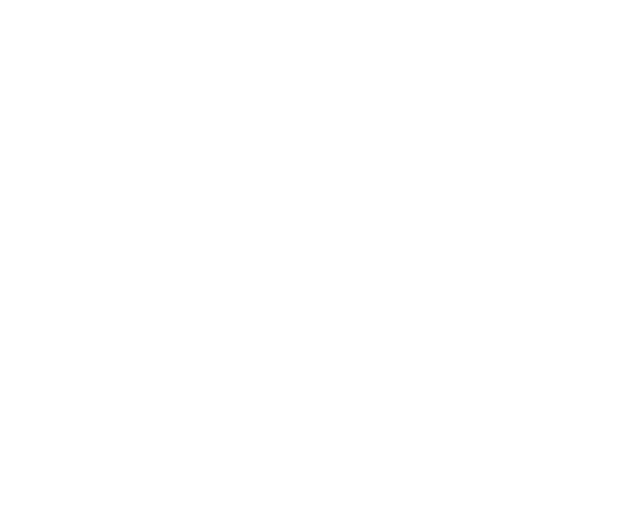
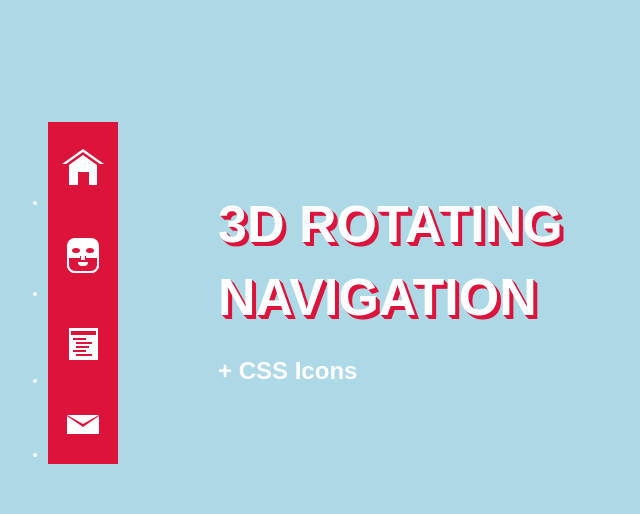
Before and after one commit to SOUHAIBMEHEMEL/Souhaib, a PHP site: page /store.html in a window 1280 px wide. Before the commit the part shown is empty. Shown: the top 514 px of the page, without its empty margins (0-640 px from the left). Run offline with PHP 8.4, Linux system fonts and the light colour scheme.

Commit message:
last modif

```diff
--- a/css/style.css
+++ b/css/style.css
@@ -217,4 +217,5 @@ section:target h1 {
 
 
 
-                                                                                                                                                                                                                     </div>
+
+                                                                                                                                                                                                                   </div>
--- a/store.html
+++ b/store.html
@@ -3,13 +3,367 @@
 <head>
     <meta charset="UTF-8">
     <title>Title</title>
+
+<style>
+    *,*:before,*:after {
+        box-sizing: border-box;
+    }
+
+    :after {
+        content: "";
+    }
+
+    section {
+        position: relative;
+        left: 100px;
+    }
+
+    h1 {
+        margin:80px 0 10px 0;
+        font-size: 52px;
+        font-family: 'Montserrat', sans-serif;
+        text-transform: uppercase;
+        text-shadow: 1px 1px 0px #DC143C,
+        2px 2px 0px #DC143C,
+        3px 3px 0px #DC143C,
+        4px 4px 0px #DC143C;
+    }
+
+    h2 {
+        font-size: 24px;
+    }
+
+    body {
+        padding: 100px 0;
+        background: lightblue;
+        color: white;
+        max-width:640px;
+        font-family: 'Montserrat', sans-serif;
+        font-size: 14px;
+        line-height:1.4;
+        font-smoothing: anti-aliased;
+    }
+
+    nav {
+        float: left;
+        position: relative;
+        top: 0;
+        left: 0;
+        background: transparent;
+    }
+
+    nav ul {
+        text-align: center;
+    }
+
+    nav ul li {
+        position: relative;
+        width: 70px;
+        cursor: pointer;
+        background: crimson;
+        text-transform: uppercase;
+        transition:all .4s ease-out;
+    }
+
+    nav ul li:after {
+        position: absolute;
+        background: white;
+        color: crimson;
+        top:0;
+        left: 70px;
+        width: 70px; height: 100%;
+        opacity:.5;
+        transform: perspective(400px) rotateY(90deg);
+        transform-origin: 0 100%;
+        transition:all .4s ease-out;
+    }
+
+    nav ul li:nth-child(1):after {
+        content: "Home";
+        line-height: 88px;
+    }
+    nav ul li:nth-child(2):after {
+        content: "About";
+        line-height: 88px;
+    }
+    nav ul li:nth-child(3):after {
+        content: "Work";
+        line-height: 85px;
+    }
+    nav ul li:nth-child(4):after {
+        content: "Say hi";
+        line-height: 70px;
+    }
+
+    nav ul li:hover {
+        transform: translateX(-70px);
+    }
+
+    nav ul li:hover:after {
+        opacity: 1;
+        transform: perspective(400px) rotateY(0deg) scale(1) ;
+    }
+
+
+    nav ul li > div {
+        display: inline-block;
+        padding: 25px 0;
+        background: transparent;
+    }
+
+    nav ul li div { position: relative; }
+
+    .roof {
+        width: 0;
+        height: 0;
+        top:2px;
+        border-style: solid;
+        border-width: 0 21px 15px 21px;
+        border-color: transparent transparent #ffffff transparent;
+    }
+
+    .roof-edge {
+        position: absolute;
+        z-index: 20;
+        left: -17px;
+        top: 3px;
+        width: 0;
+        height: 0;
+        border-style: solid;
+        border-width: 0 17px 12px 17px;
+        border-color: transparent transparent crimson transparent;
+    }
+    /*white triangle over red triangle*/
+    .roof-edge:after {
+        position: absolute;
+        left: -14.5px;
+        top: 3px;
+        width: 0;
+        height: 0;
+        border-style: solid;
+        border-width: 0 14.5px 10px 14.5px;
+        border-color: transparent transparent white transparent;
+    }
+
+    .front {
+        position: relative;
+        top: 3px;
+        width: 28.5px;
+        height: 20px;
+        margin: 0 auto;
+        background: white;
+    }
+    /*door*/
+    .front:after {
+        position: absolute;
+        background: crimson;
+        width: 11px;
+        height: 13px;
+        bottom: 0;
+        left:9px;
+    }
+
+    /*/// About me ////*/
+
+    .head {
+        width: 32px;
+        height: 35px;
+        background: white;
+        border-radius:8px;
+    }
+    /*mouth*/
+    .head:after {
+        width: 4px;
+        height: 10px;
+        background: white;
+        position: absolute;
+        border-radius:4px 0 0 4px;
+        top:21px;
+        left: 14px;
+        transform:rotate(270deg);
+    }
+
+    .eyes {
+        width: 8px;
+        height: 5px;
+        border-radius: 50%;
+        position: absolute;
+        top: 10px;
+        left: 5px;
+        background: crimson;
+    }
+    /*right eye*/
+    .eyes:after {
+        width: 8px;
+        height: 5px;
+        border-radius: 50%;
+        position: absolute;
+        top: 0;
+        left: 14px;
+        background: crimson;
+    }
+
+    .beard {
+        width: 32px;
+        height: 17px;
+        background: crimson;
+        border:2px solid white;
+        position: absolute;
+        bottom: 0;
+        left: 0;
+        border-radius:0 0 8px 8px;
+    }
+    /*nose*/
+    .beard:after {
+        position: absolute;
+        top:-2px;
+        left: 11px;
+        background: white;
+        width:6px;
+        height: 4px;
+        border-left:1px solid crimson;
+        border-right:1px solid crimson;
+    }
+
+    /*//work//*/
+
+    .paper {
+        position: relative;
+        height:32px;
+        width: 29px;
+        background: white;
+        border:2px solid white;
+    }
+
+    /*window*/
+    .paper:after {
+        position: absolute;
+        top:1px;
+        left: 0;
+        width: 25px;
+        height: 29px;
+        background: white;
+        border-top:4px solid crimson;
+    }
+
+    .lines {
+        position: absolute;
+        top: 36px;
+        left: 5px;
+        width: 11px;
+        box-shadow: 0 0 0 1px crimson;
+    }
+
+    .lines:after {
+        position: absolute;
+        top: 4px;
+        left: 3px;
+        width: 14px;
+        box-shadow: 0 0 0 1px crimson;
+    }
+
+    .lines:nth-child(2) {
+        position: absolute;
+        top: 44px;
+        left: 8px;
+        width: 11px;
+    }
+
+    .lines:nth-child(2):after {
+        position: absolute;
+        top: 4px;
+        left: -3px;
+        width: 11px;
+    }
+
+    .lines:nth-child(3) {
+        position: absolute;
+        top: 52px;
+        left: 8px;
+        width: 14px;
+    }
+
+    .lines:nth-child(3):after {
+        display: none;
+    }
+
+    /*//mail //*/
+
+    .mail-base {
+        position: relative;
+        width: 32px;
+        height: 18px;
+        background: white;
+    }
+
+    .mail-top {
+        position: absolute;
+        z-index: 20;
+        left: 0;
+        top: 0;
+        width: 0;
+        height: 0;
+        transform: rotate(180deg);
+        border-style: solid;
+        border-width: 0 16px 11px 16px;
+        border-color: transparent transparent crimson transparent;
+    }
+
+    .mail-top:after {
+        position: absolute;
+        z-index: 20;
+        left: -16px;
+        top: 3px;
+        width: 0;
+        height: 0;
+        border-style: solid;
+        border-width: 0 16px 9px 16px;
+        border-color: transparent transparent white transparent;
+    }
+
+
+</style>
 </head>
 <body>
 <nav>
-    <a href="#first"><i class="fa fa-user"></i></a>
-    <a href="#second"><i class="fa fa-briefcase"></i></a>
-    <a href="#third"><i class="fa fa-file"></i></a>
-    <a href="#fourth"><i class="fa fa-address-card"></i></a>
+    <ul>
+        <li>
+            <div class="home-icon">
+                <div class="roof">
+                    <div class="roof-edge"></div>
+                </div>
+                <div class="front"></div>
+            </div>
+        </li>
+        <li>
+            <div class="about-icon">
+                <div class="head">
+                    <div class="eyes"></div>
+                    <div class="beard"></div>
+                </div>
+            </div>
+        </li>
+        <li>
+            <div class="work-icon">
+                <div class="paper"></div>
+                <div class="lines"></div>
+                <div class="lines"></div>
+                <div class="lines"></div>
+            </div>
+        </li>
+        <li>
+            <div class="mail-icon">
+                <div class="mail-base">
+                    <div class="mail-top"></div>
+                </div>
+            </div>
+        </li>
+    </ul>
 </nav>
+
+<section>
+    <h1>3d rotating navigation</h1>
+    <h2>+ CSS Icons</h2>
+</section>
 </body>
 </html>
```
